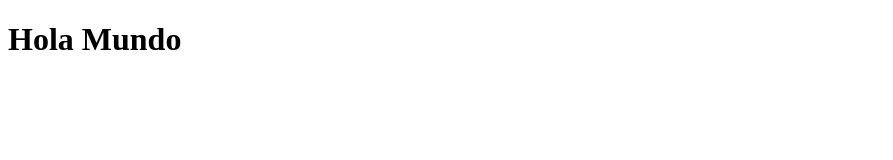
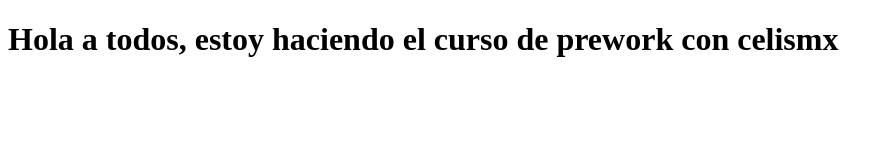
Before and after one commit to JesusNan20/proyectoDemoCursoPrework, a plain HTML site: page index.html in a window 1280 px wide. Shown: the whole page, without its empty margins (0-893 px from the left). Drawn offline with Linux system fonts and the light colour scheme.

Commit message:
Cambios realizados

```diff
--- a/index.html
+++ b/index.html
@@ -6,6 +6,6 @@
     <title>Mi pagina Web</title>
 </head>
 <body>
-    <h1>Hola Mundo</h1>
+    <h1>Hola a todos, estoy haciendo el curso de prework con celismx</h1>
 </body>
 </html>
```
